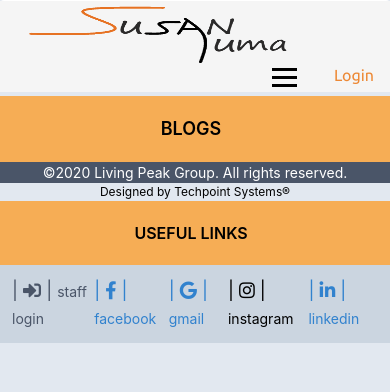
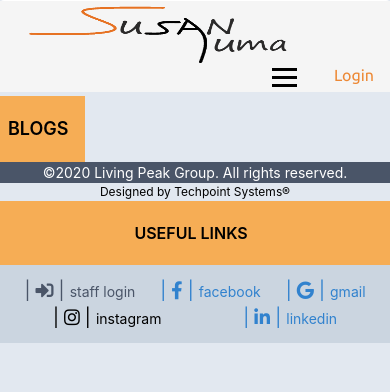
Before and after one commit to jamesmukuya/LPG, a Flask app: page /blog in a window 390 px wide. Shown: the top 392 px of the page. Run offline with Flask 2, Linux system fonts and the light colour scheme; data that the repository does not hold is empty; parts of the project's set-up code (start-up, migrations or seed data) failed here and were passed over; some libraries are stand-ins or nearby versions.

Commit message:
useful links setup. form not validating online

```diff
--- a/main/templates/base/base.html
+++ b/main/templates/base/base.html
@@ -113,9 +113,9 @@
     </div>
 
     <!-- PAGE CONTENT -->
-    <div class="page-content">
+    <button class="page-content cursor-default">
       {% block content %}{%endblock content %}
-    </div>
+    </button>
 
     <p class="footer text-center text-white text-sm bg-gray-700">
       &copy;2020 Living Peak Group. All rights reserved.
@@ -128,7 +128,7 @@
         <span class="text-black font-semibold mr-2 text-center flex-auto">USEFUL LINKS</span>
       </div>
     </div>
-    <div class="useful-links flex justify-around w-full mb-8 p-3 bg-gray-400">
+    <div class="useful-links flex sm:flex flex-wrap justify-around w-full mb-8 p-3 bg-gray-400">
       <!-- staff login -->
       <p class="staff-login text-gray-700 text-lg">
         <a href="{{url_for('user_auth.staff_login')}}">&verbar; <i class="fas fa-sign-in-alt"></i> &verbar;
@@ -166,9 +166,5 @@
   </script>
   {% block scripts %}
   {% endblock scripts %}
-  {#
-    <!-- CUSTOM SCRIPT -->
-    <script src="{{ url_for('static',filename='js/axios/axios.min.js') }}"></script>
-  #}
   </body>
 </html>
--- a/main/userAuth/route.py
+++ b/main/userAuth/route.py
@@ -40,8 +40,9 @@ def login():
             first_name = user_data.get('first_name').capitalize()
             last_name = user_data.get('last_name').capitalize()
             user_password = user_data.get('user_password')
+
             if user_data and bcrypt.check_password_hash(user_password, password):
-
+                #print('password from db:',user_password)
                 # start a session with the user
                 session_in_data.update(user_data)
                 session.update(session_in_data)
```
